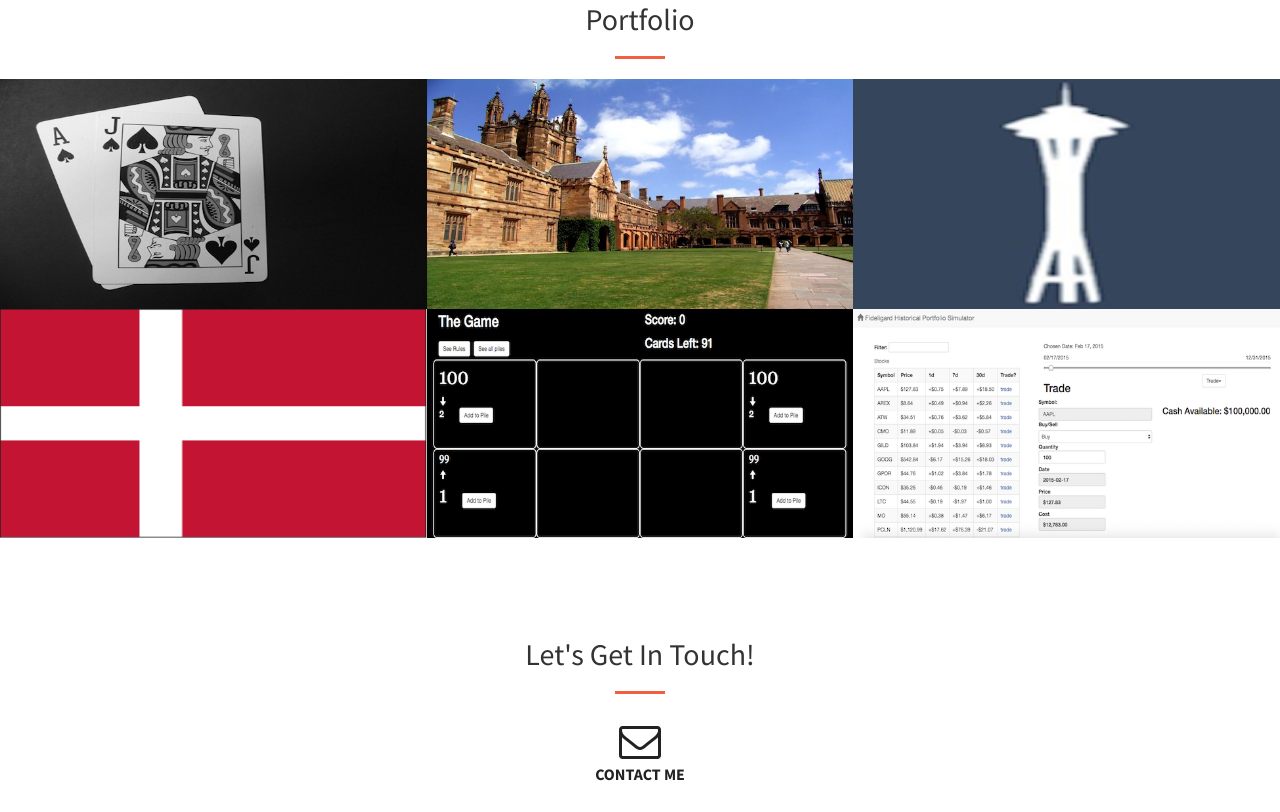
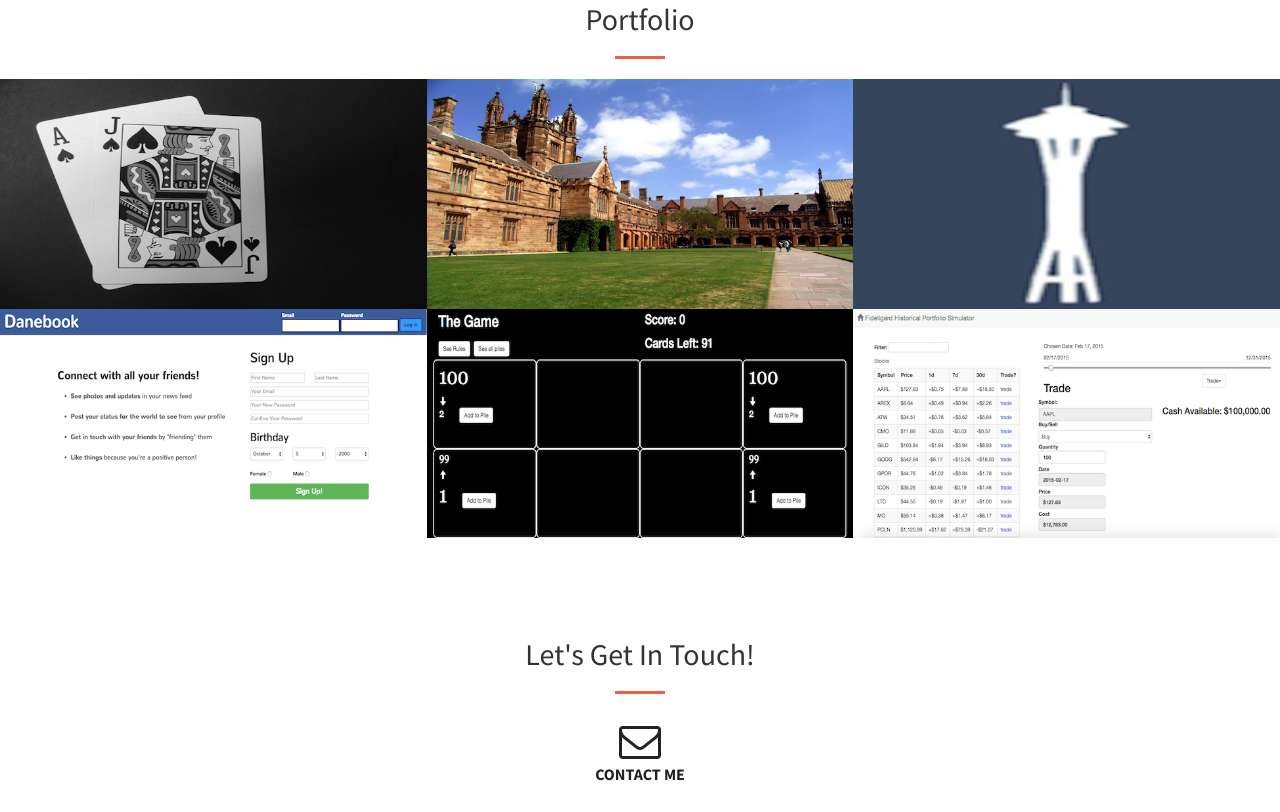
Before and after one commit to davidmjiang/davidmjiang.github.io, a website: page index.html in a window 1280 px wide. Shown: the part 1265-2077 px from the top of the page. Drawn offline with Linux system fonts and the light colour scheme.

Commit message:
added danebook screenshot

```diff
--- a/index.html
+++ b/index.html
@@ -214,7 +214,7 @@
                 </div>
                 <div class="col-lg-4 col-sm-6">
                     <a href="https://serene-eyrie-68941.herokuapp.com/" class="portfolio-box">
-                        <img src="img/portfolio/danish_flag.gif" class="img-responsive" alt="">
+                        <img src="img/portfolio/danebook.png" class="img-responsive" alt="">
                         <div class="portfolio-box-caption">
                             <div class="portfolio-box-caption-content">
                                 <div class="project-category text-faded">
```
Also changed, not shown: img/portfolio/danebook.png (added).
